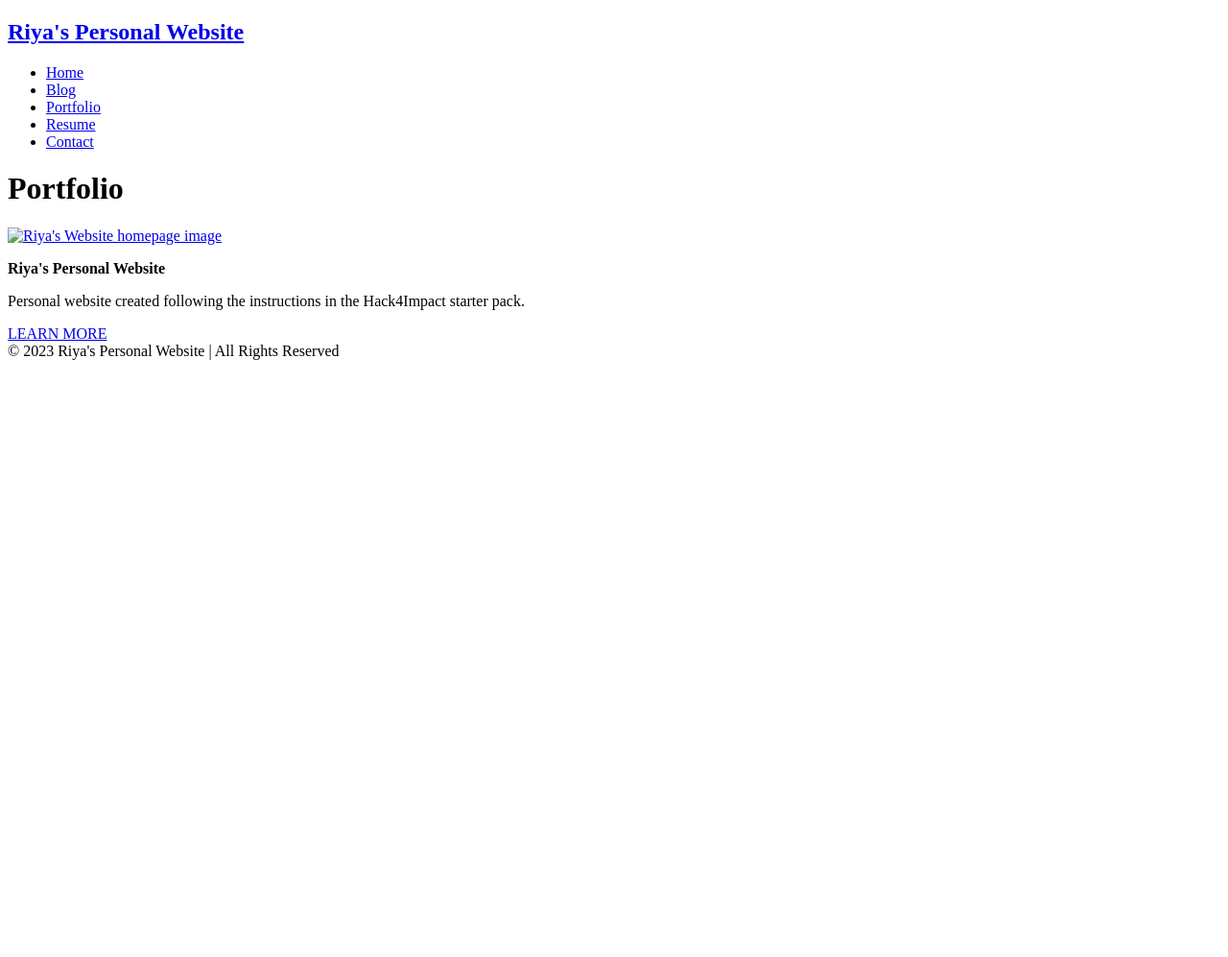
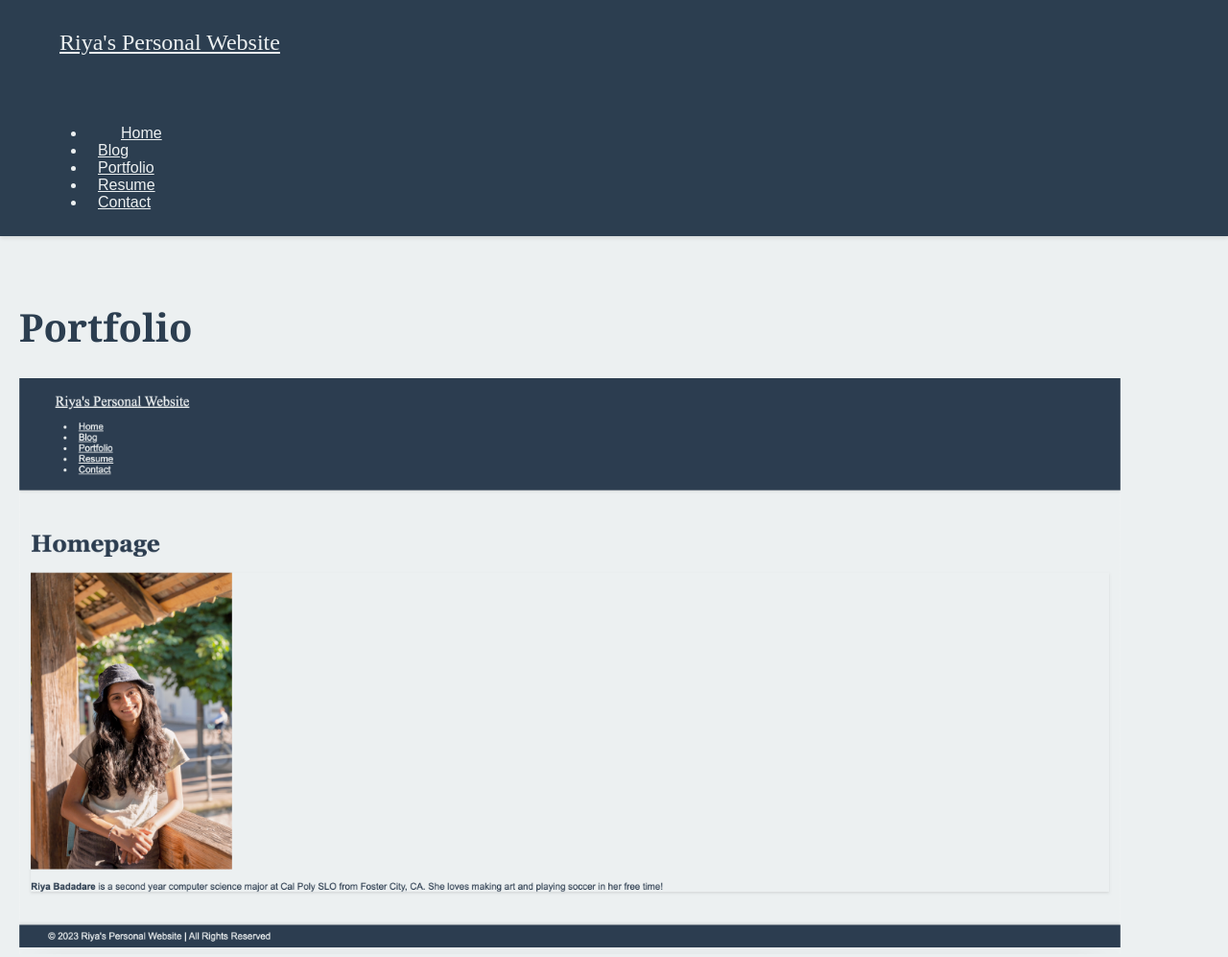
Before and after one commit to riyabadadare/riyabadadare.github.io, a plain HTML site: page portfolio.html in a window 1280 px wide. Shown: the top 997 px of the page at 96% size. Before the commit the page ends 800 px from the top, so only its background shows below. Drawn offline with Linux system fonts and the light colour scheme.

Commit message:
feat: updated

```diff
--- a/portfolio.html
+++ b/portfolio.html
@@ -2,7 +2,7 @@
 <html>
     <head>
         <title>Portfolio</title>
-        <link rel="stylesheet" href="styles.css" />
+        <link rel="stylesheet" href="style.css" />
     </head>
   <body>
     <nav class="navbar">
@@ -18,7 +18,7 @@
     <main>
         <h1 class="page-title">Portfolio</h1>
         <div class="project">
-            <a href="index.html"><img src = "WebsitePic.png" width="1148" height="492" alt = "Riya's Website homepage image" ></a>
+            <a href="index.html"><img src = "PersonalSite.png" width="1148" height="600" alt = "Riya's Website homepage image" ></a>
         </div>
         <div class="project-details">
             <p class="project-name">
```
Also changed, not shown: blog.html (+1 -1 lines), contact.html (+1 -1 lines), index.html (+1 -1 lines), resume.html (+1 -0 lines), PersonalSite.png (added).
